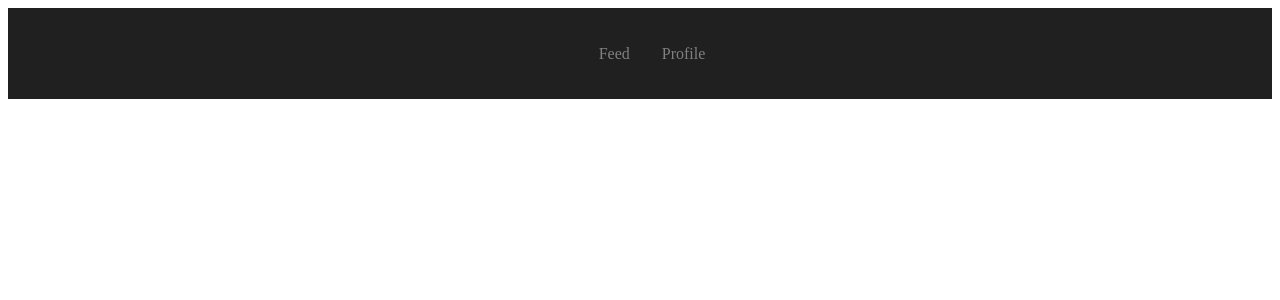
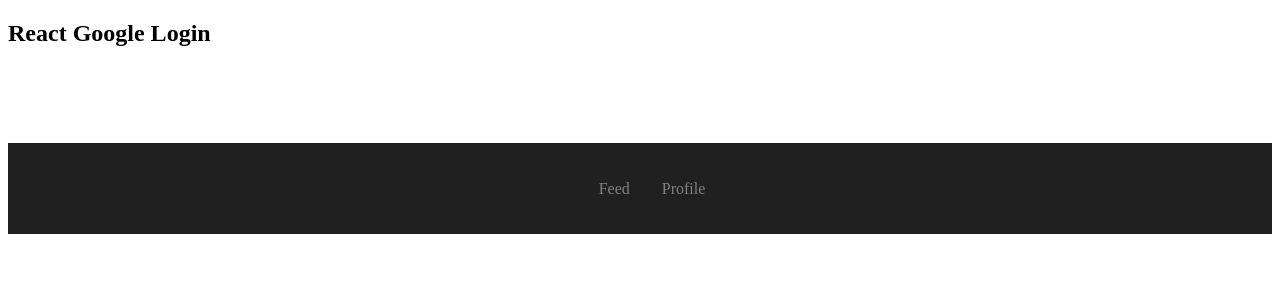
Before and after one commit to CristiSavca/Showy, a React (Create React App) app in the folder client/: page / in a window 1280 px wide. Before the commit this address had no page. Shown: the top 300 px of the page. Built offline with nearby package versions, Linux system fonts and the light colour scheme.

Commit message:
Finished fixing up google login

```diff
--- a/client/src/App.js
+++ b/client/src/App.js
@@ -4,11 +4,24 @@ import Navbar from './components/Navbar';
 import { BrowserRouter as Router, Routes, Route }
 	from 'react-router-dom';
 import Feed from './pages/feed';
+import {GoogleLogin } from '@react-oauth/google';
 import Profile from './pages/profile';
 
 function App() {
+	const responseMessage = (response) => {
+        console.log(response);
+    };
+    const errorMessage = (error) => {
+        console.log(error);
+    };
 	return (
 		<Router>
+			<div>
+            	<h2>React Google Login</h2>
+            	<br />
+            	<br />
+            	<GoogleLogin onSuccess={responseMessage} onError={errorMessage} />
+        	</div>
 			<Navbar />
 			<Routes>
 				<Route exact path='/feed' element={<Feed />} />
--- a/client/src/index.js
+++ b/client/src/index.js
@@ -1,10 +1,13 @@
 import React from 'react';
 import ReactDOM from 'react-dom';
+import { GoogleOAuthProvider } from '@react-oauth/google';
 import App from './App';
 
 ReactDOM.render(
-	<React.StrictMode>
-		<App />
-	</React.StrictMode>,
+	<GoogleOAuthProvider clientId="1044921691060-i2r4nt3ckg2h4u4m1ld4bbmc270barj1.apps.googleusercontent.com">
+        <React.StrictMode>
+            <App />
+        </React.StrictMode>
+    </GoogleOAuthProvider>,
 	document.getElementById('root')
 );
```
